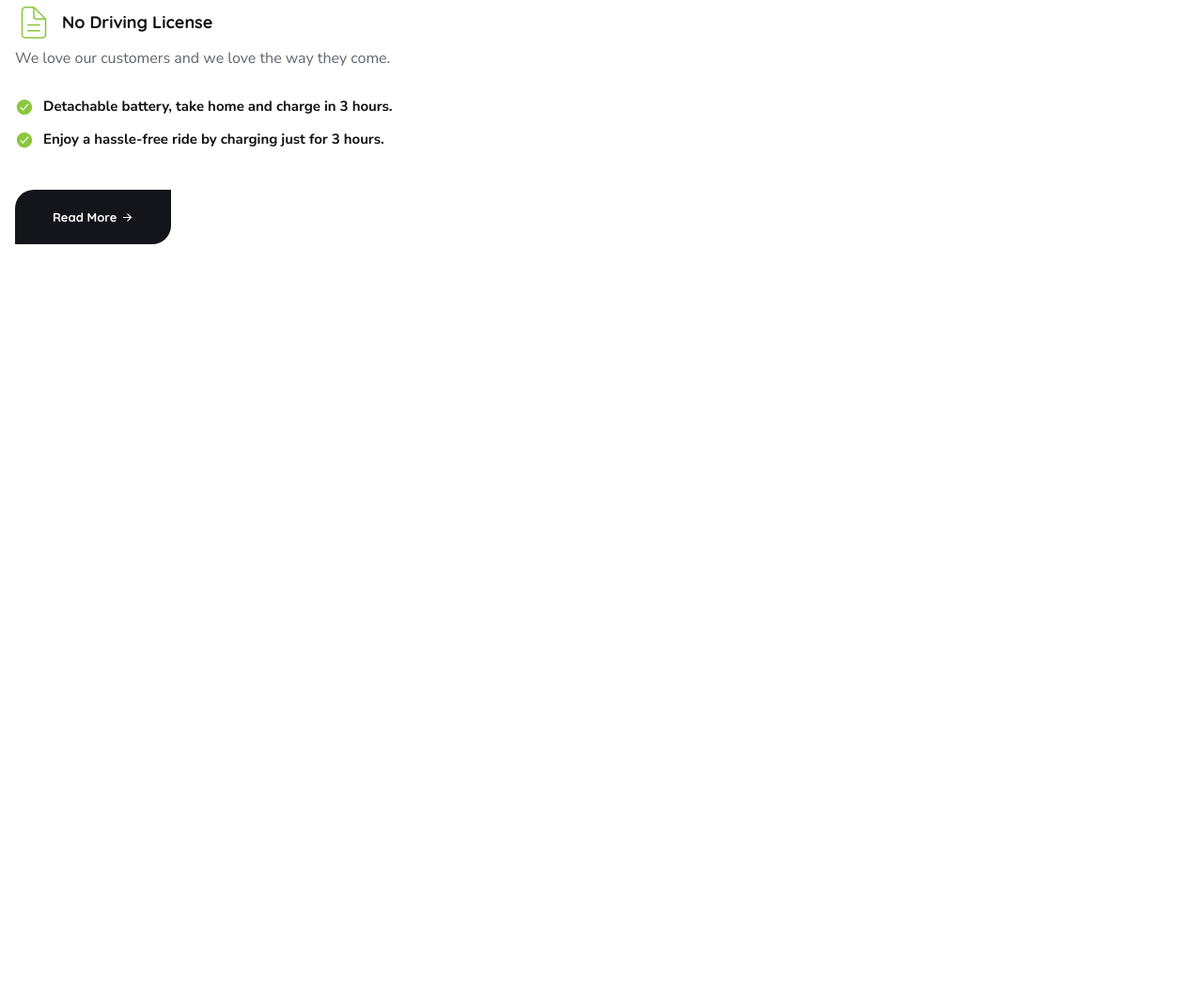
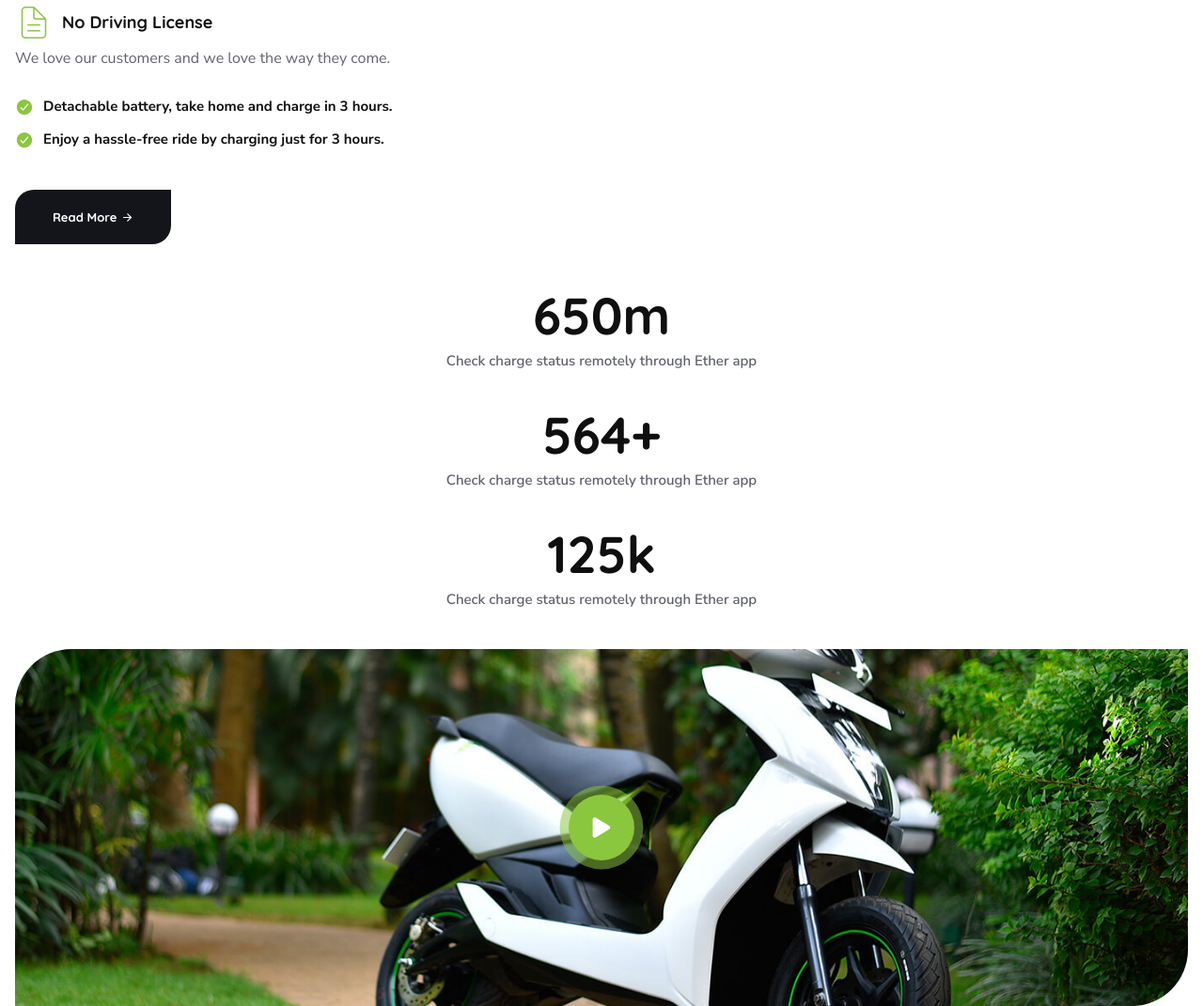
Before and after one commit to mohamedy72/volti-landing, a website built with Vite: page index.html in a window 1280 px wide. Shown: the part 3837-4908 px from the top of the page at 94% size. Before the commit the page ends 4137 px from the top, so only its background shows below. Built offline with nearby package versions, Linux system fonts and the light colour scheme.

Commit message:
feat: Add Statistics section

```diff
--- a/index.html
+++ b/index.html
@@ -295,6 +295,50 @@
             </div>
           </div>
         </section>
+
+        <!--
+          - Stats
+         -->
+
+        <section class="section stats" aria-label="statistics">
+          <div class="container data-reveal">
+            <ul class="stats-list">
+              <li class="stats-card">
+                <h3 class="h3 card-title">650m</h3>
+                <p class="card-text">
+                  Check charge status remotely through Ether app
+                </p>
+              </li>
+              <li class="stats-card">
+                <h3 class="h3 card-title">564+</h3>
+                <p class="card-text">
+                  Check charge status remotely through Ether app
+                </p>
+              </li>
+              <li class="stats-card">
+                <h3 class="h3 card-title">125k</h3>
+                <p class="card-text">
+                  Check charge status remotely through Ether app
+                </p>
+              </li>
+            </ul>
+
+            <div class="stats-banner img-holder" data-reveal>
+              <img
+                src="./src/assets/images/stats-banner.jpg"
+                alt="Video banner"
+                class="img-cover"
+                width="1398"
+                height="565"
+                loading="lazy"
+              />
+
+              <button class="play-btn" aria-label="Play Video">
+                <ion-icon name="play" aria-hidden="true"></ion-icon>
+              </button>
+            </div>
+          </div>
+        </section>
       </article>
     </main>
     <!--
--- a/src/style.css
+++ b/src/style.css
@@ -284,6 +284,13 @@ h6 {
   border-radius: var(--radius-circle);
 }
 
+.img-cover {
+  width: 100%;
+  height: 100%;
+  object-fit: cover;
+  transition: var(--transition-1);
+}
+
 /*-----------------------------------*\
   #Preloaders
 \*-----------------------------------*/
@@ -522,8 +529,68 @@ h6 {
 }
 
 /*-----------------------------------*\
-  #Hero
+  #Stats
 \*-----------------------------------*/
+
+.stats {
+  padding-block: 0;
+}
+.stats :is(.container, .stats-list) {
+  display: grid;
+}
+.stats .container {
+  gap: 40px;
+}
+
+.stats-list {
+  gap: 30px;
+}
+
+.stats-card {
+  text-align: center;
+  padding-inline: 50px;
+}
+
+.stats-card .card-title {
+  color: var(--smoky-black);
+  font-size: var(--fs-1);
+}
+
+.stats-card .card-text {
+  font-size: var(--fs-9);
+  font-weight: var(--fw-600);
+}
+
+.stats-banner {
+  position: relative;
+  width: 100%;
+  height: 380px;
+  border-radius: var(--radius-60) 0;
+  overflow: hidden;
+}
+
+.play-btn {
+  position: absolute;
+  top: 50%;
+  left: 50%;
+  transform: translate(-50%, -50%);
+  color: var(--white);
+  background-color: var(--yellow-green);
+  font-size: 30px;
+  padding: 20px;
+  border-radius: var(--radius-circle);
+  animation: pulse 2s ease infinite;
+}
+
+@keyframes pulse {
+  0% {
+    box-shadow: 0 0 0 0 var(--yellow-green);
+  }
+
+  100% {
+    box-shadow: 0 0 0 20px transparent;
+  }
+}
 
 /*-----------------------------------*\
   #Hero
```
